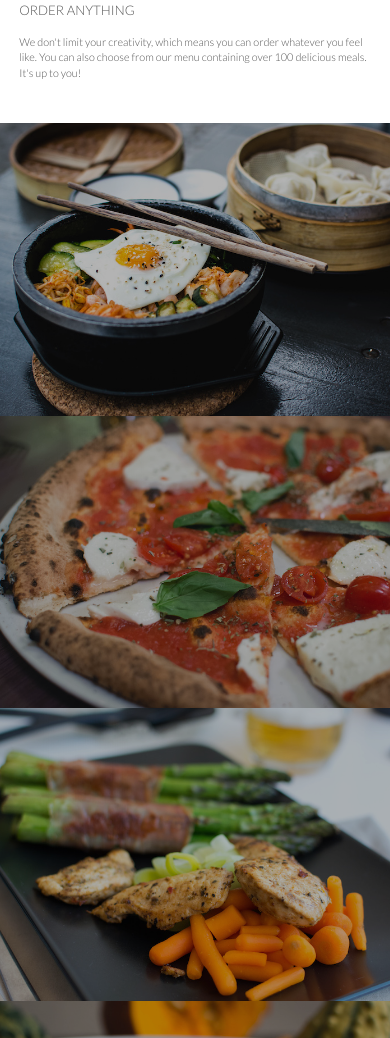
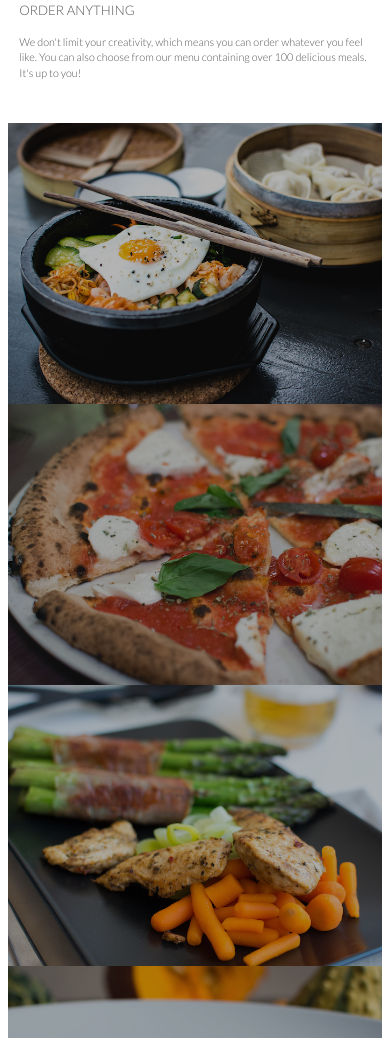
Before and after one commit to panos-pd/omnifood, a plain HTML site: page index.html in a window 390 px wide. Shown: the part 1558-2596 px from the top of the page. Drawn offline with nearby package versions, Linux system fonts and the light colour scheme; files whose address does not match are found by name.

Commit message:
AddMarginsToSectionMealsInMobileSize

```diff
--- a/resources/css/queries.css
+++ b/resources/css/queries.css
@@ -195,7 +195,9 @@
 
     .meals-showcase li{
         display: block;
-        width: 100%;
+        width: 96%;
+        margin-right: 2%;
+        margin-left: 2%;
     }
 
 }
```
